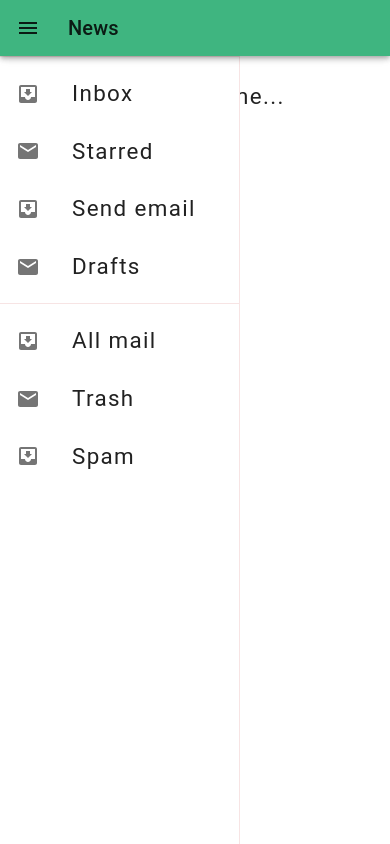
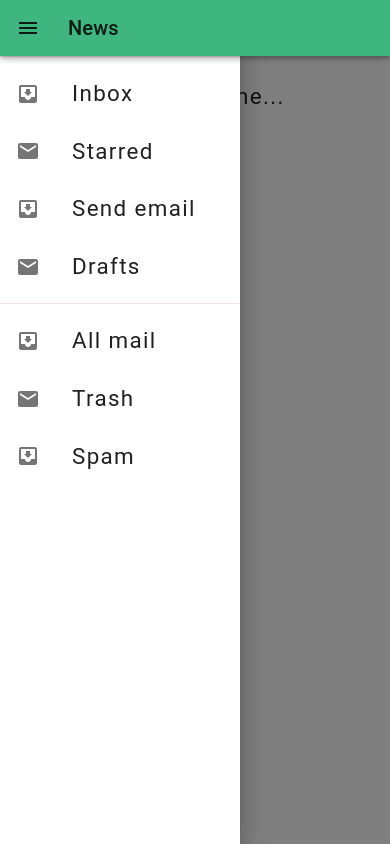
Before and after one commit to trcodeers/nextjs-app, a Next.js app: page / in a window 390 px wide. Both pictures are taken after a click on the button "menu". Built offline with nearby package versions, Linux system fonts and the light colour scheme.

Commit message:
add temporary variant

```diff
--- a/components/appDrawer.tsx
+++ b/components/appDrawer.tsx
@@ -98,7 +98,7 @@ export default function AppDrawer(props: Props) {
         {/* The implementation can be swapped with js to avoid SEO duplication of links. */}
         <Drawer
           container={container}
-          variant="persistent"
+          variant="temporary"
           open={mobileOpen}
           onClose={handleDrawerToggle}
           ModalProps={{
```
